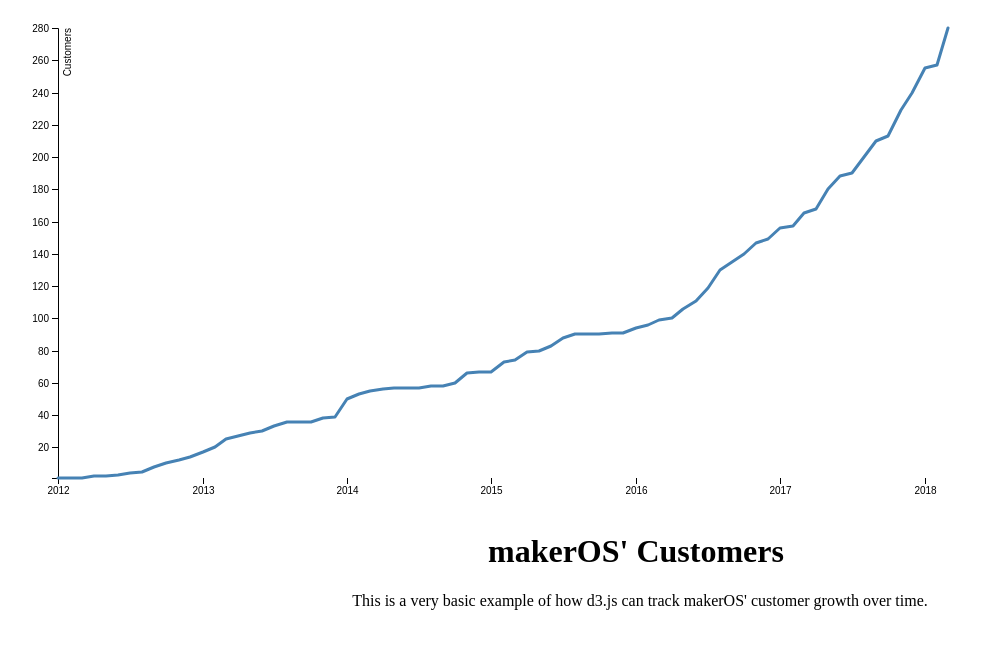
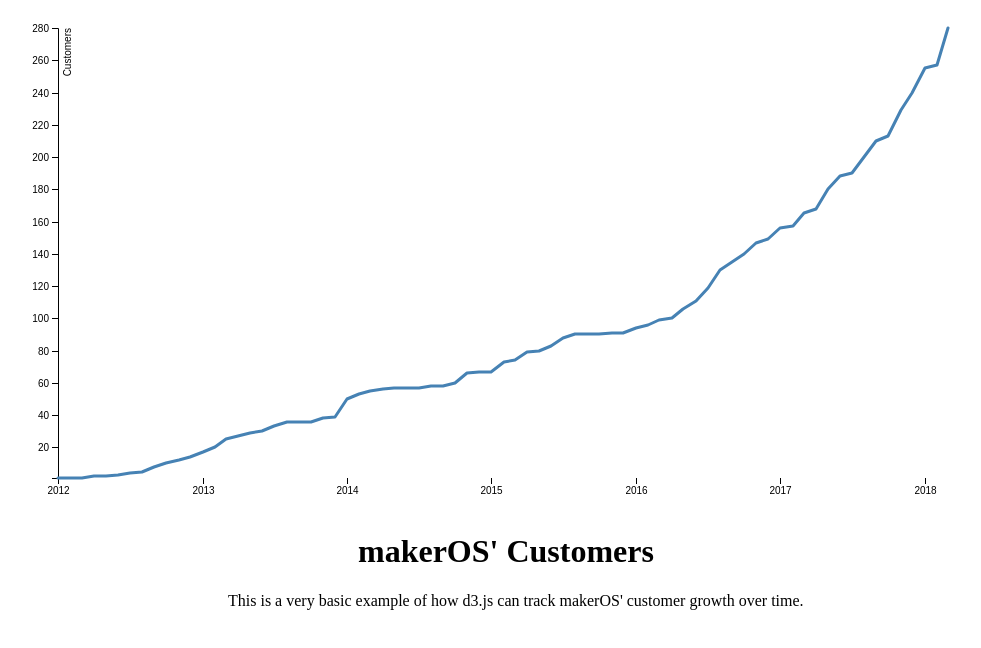
Before and after one commit to thomaslawton91/d3jsline, a website: page index.html in a window 1280 px wide. Shown: the whole page, without its empty margins (0-981 px from the left). Drawn offline with nearby package versions, Linux system fonts and the light colour scheme.

Commit message:
complete minor styling changes

```diff
--- a/index.html
+++ b/index.html
@@ -3,12 +3,11 @@
 <script src="https://d3js.org/d3.v4.min.js"></script>
 <style>
 h1{
-    margin-left: 480px;
+    margin-left: 350px;
 }
 
 p{
-    text-align: center;
-    vertical-align: middle;
+    margin-left: 220px;
 }
 </style>
 <h1>makerOS' Customers</h1>
```
